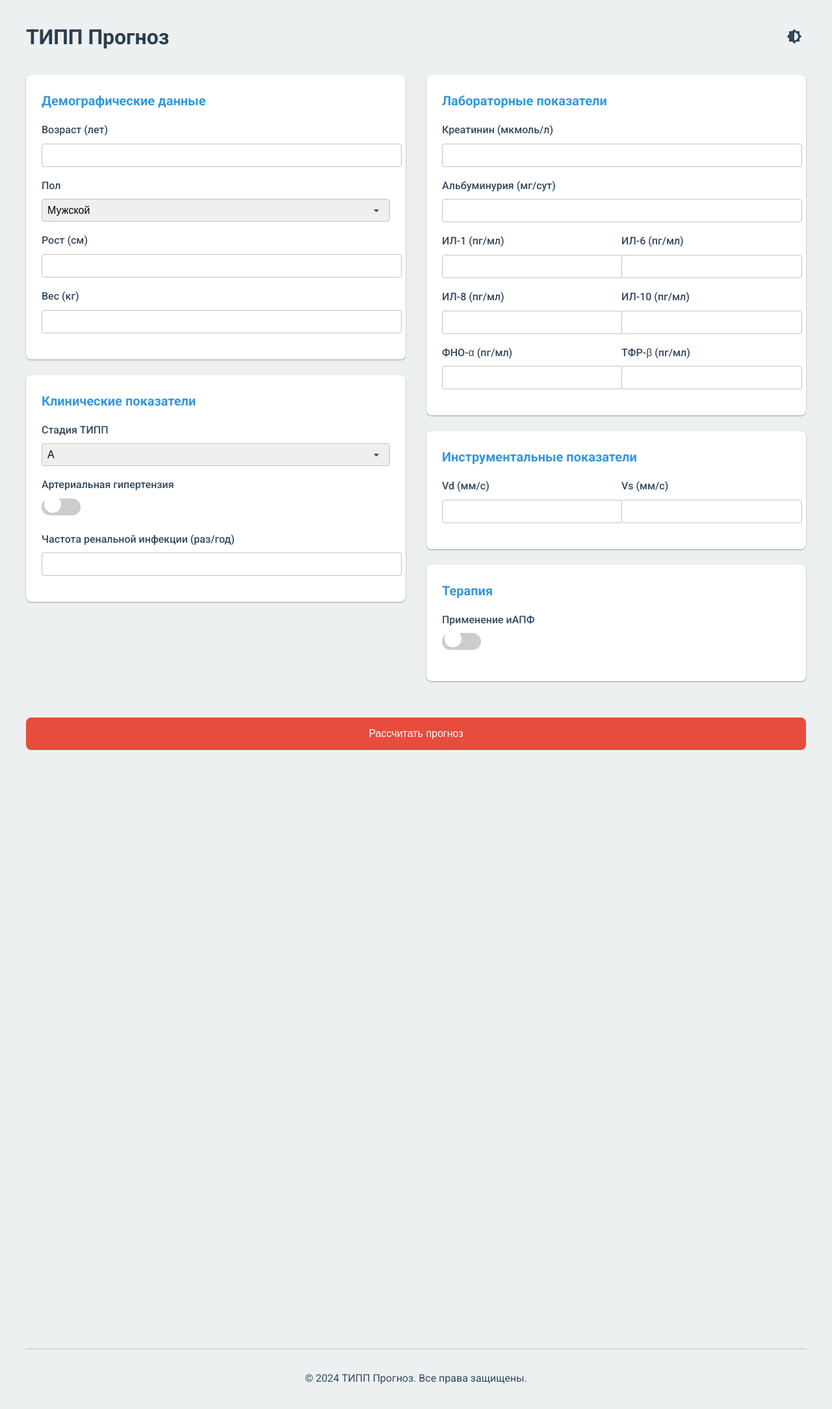
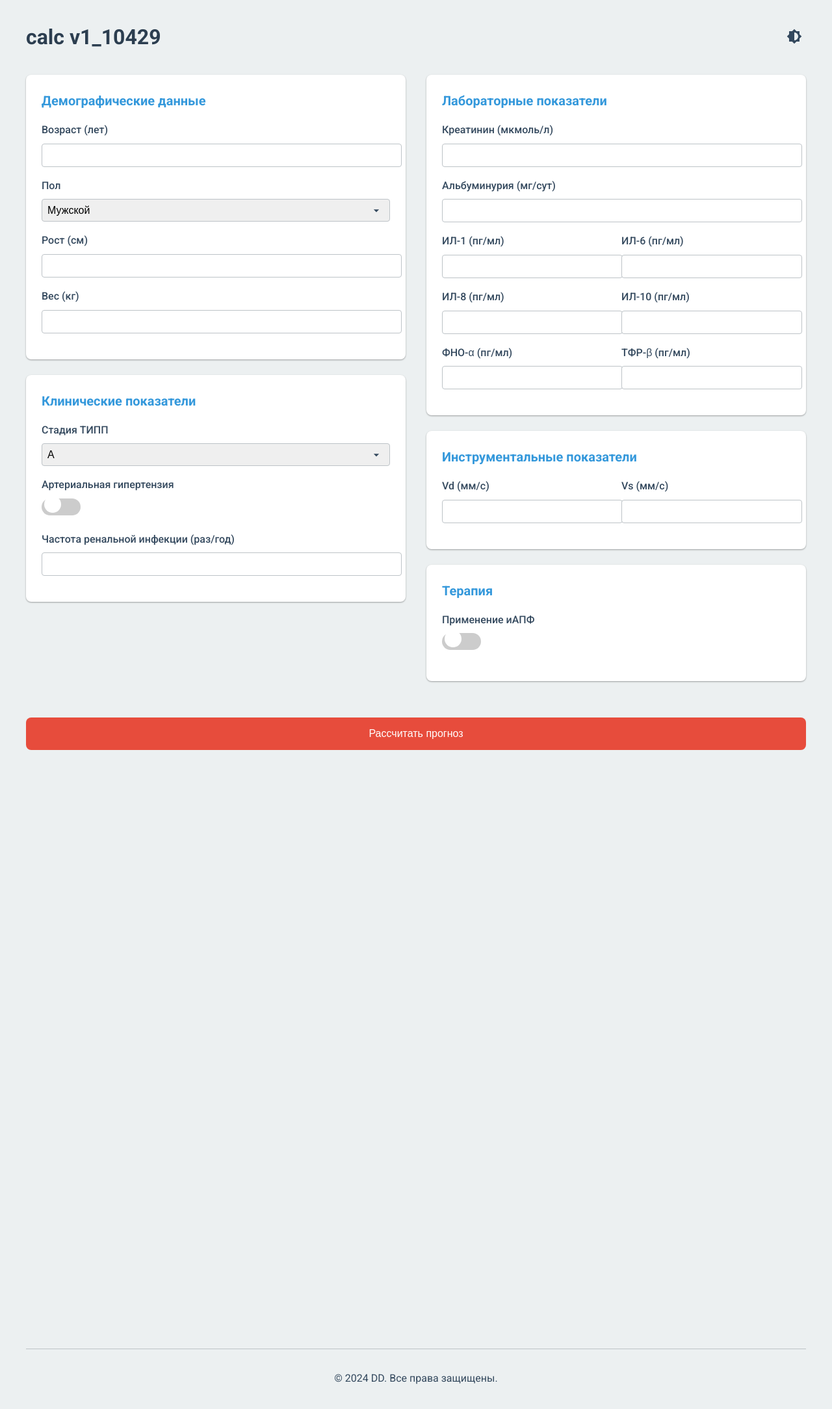
Before and after one commit to ohmysky0/prjct.github.io, a plain HTML site: page index.html in a window 1280 px wide. Shown: the whole page at 65% size. Drawn offline with nearby package versions, Linux system fonts and the light colour scheme.

Commit message:
Update index.html

```diff
--- a/index.html
+++ b/index.html
@@ -3,14 +3,14 @@
 <head>
     <meta charset="UTF-8">
     <meta name="viewport" content="width=device-width, initial-scale=1.0">
-    <title>ТИПП Прогноз | Инновационный калькулятор</title>
+    <title>calc v1_10429</title>
     <link href="https://fonts.googleapis.com/css2?family=Roboto:wght@300;400;500;700&display=swap" rel="stylesheet">
     <link rel="stylesheet" href="styles.css">
 </head>
 <body>
     <div class="app-container">
         <header class="app-header">
-            <h1>ТИПП Прогноз</h1>
+            <h1>calc v1_10429</h1>
             <button id="themeToggle" class="theme-toggle" aria-label="Переключить тему">
                 <svg viewBox="0 0 24 24" width="24" height="24">
                     <path fill="currentColor" d="M20 15.31L23.31 12 20 8.69V4h-4.69L12 .69 8.69 4H4v4.69L.69 12 4 15.31V20h4.69L12 23.31 15.31 20H20v-4.69zM12 18V6c3.31 0 6 2.69 6 6s-2.69 6-6 6z"/>
@@ -172,7 +172,7 @@
         </main>
 
         <footer class="app-footer">
-            <p>&copy; 2024 ТИПП Прогноз. Все права защищены.</p>
+            <p>&copy; 2024 DD. Все права защищены.</p>
         </footer>
     </div>
 
```
